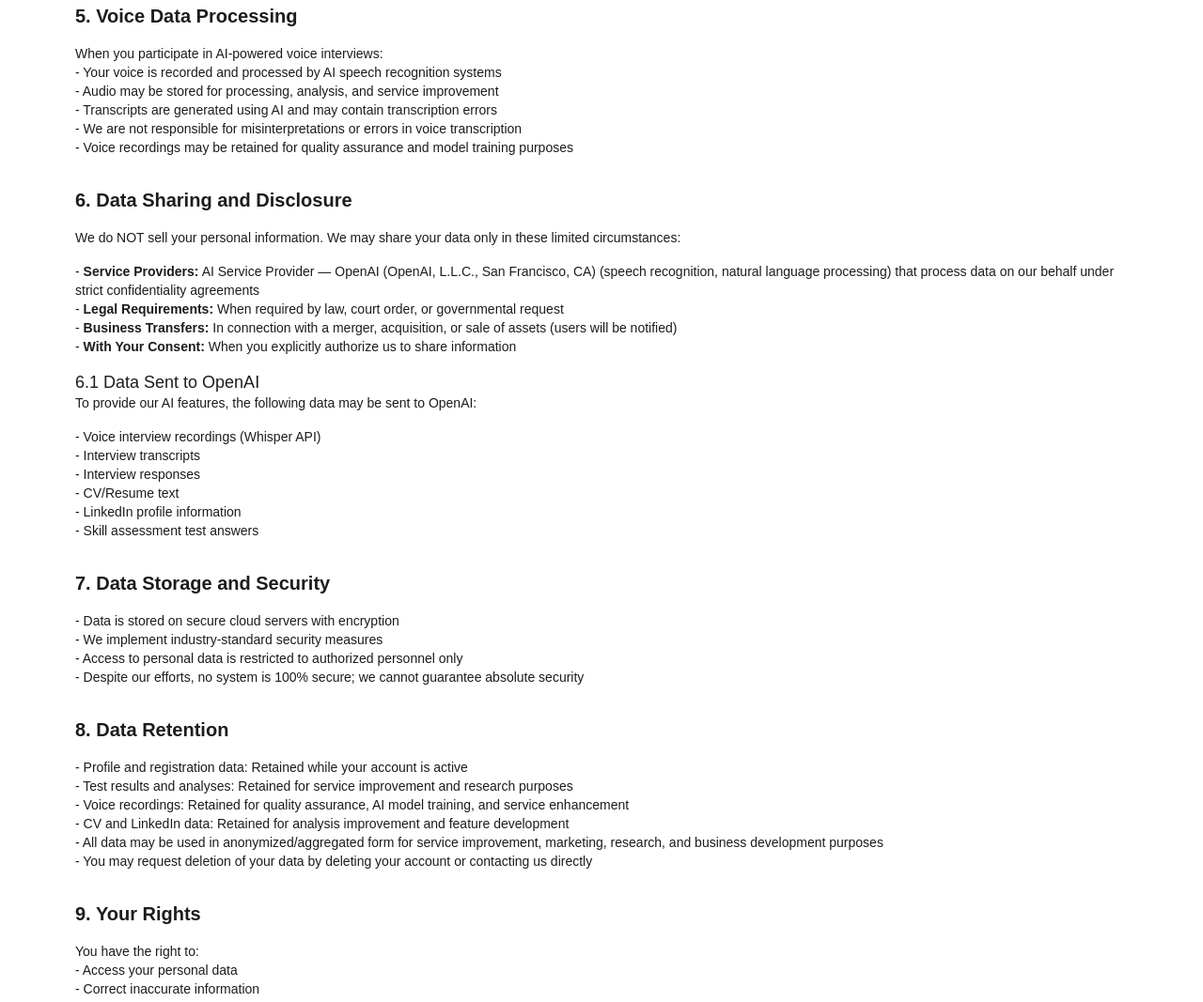
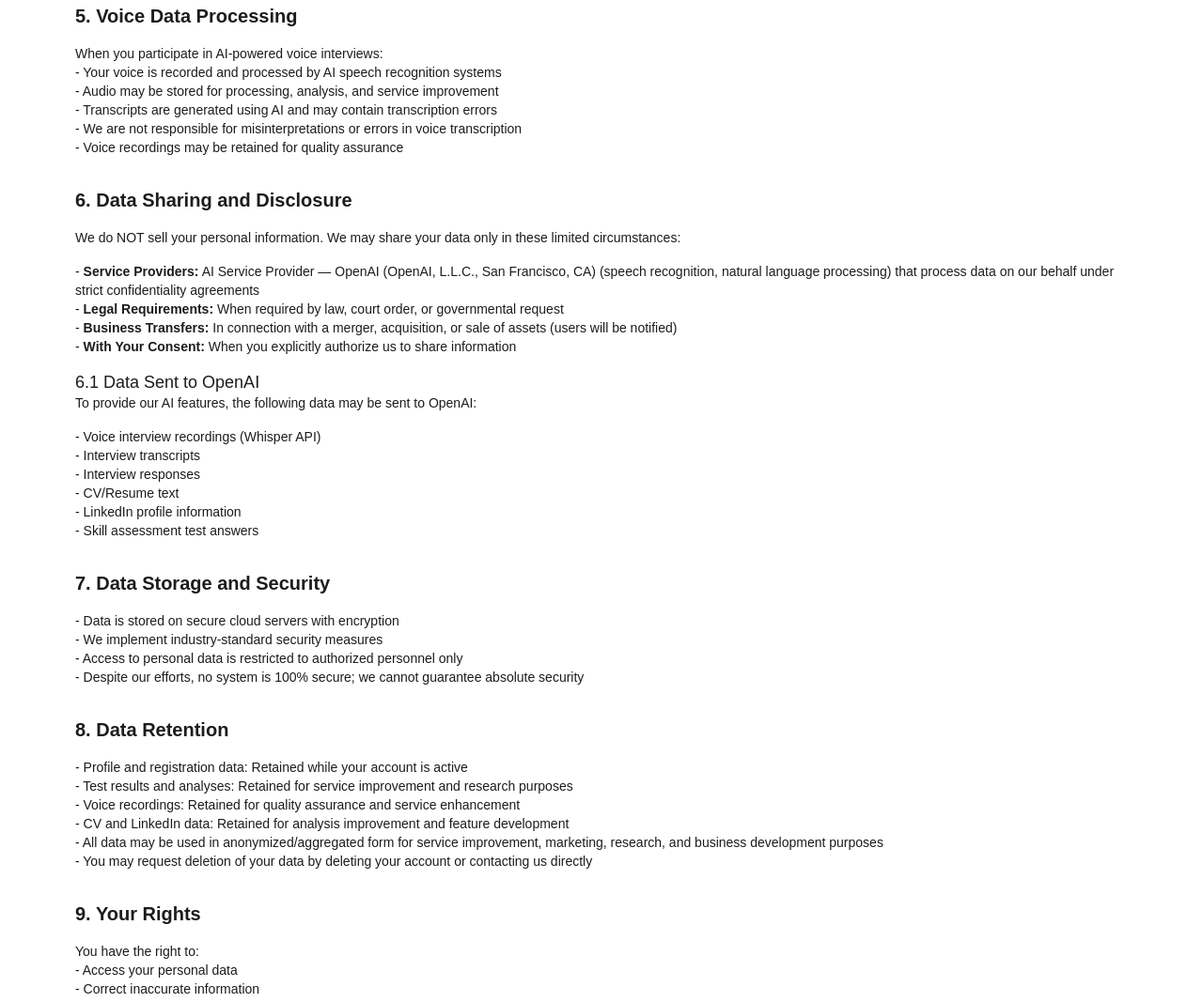
Before and after one commit to thenihadismayilov/HireMockAIPrivacyPolicy, a plain HTML site: page index.html in a window 1280 px wide. Shown: the part 1321-2388 px from the top of the page at 94% size. Drawn offline with Linux system fonts and the light colour scheme.

Commit message:
Update index.html

```diff
--- a/index.html
+++ b/index.html
@@ -298,7 +298,7 @@
         <p class="content-text">
           <b>Important:</b> Your data, including voice recordings, assessments, and
           uploaded documents, may be used in anonymized or aggregated form for
-          improving our services, training AI models, marketing purposes, and
+          improving our services, marketing purposes, and
           business growth.
         </p>
       </div>
@@ -356,8 +356,7 @@
             transcription
           </li>
           <li>
-            - Voice recordings may be retained for quality assurance and model
-            training purposes
+            - Voice recordings may be retained for quality assurance
           </li>
         </ul>
       </div>
@@ -429,8 +428,7 @@
             research purposes
           </li>
           <li>
-            - Voice recordings: Retained for quality assurance, AI model
-            training, and service enhancement
+            - Voice recordings: Retained for quality assurance and service enhancement
           </li>
           <li>
             - CV and LinkedIn data: Retained for analysis improvement and
```
